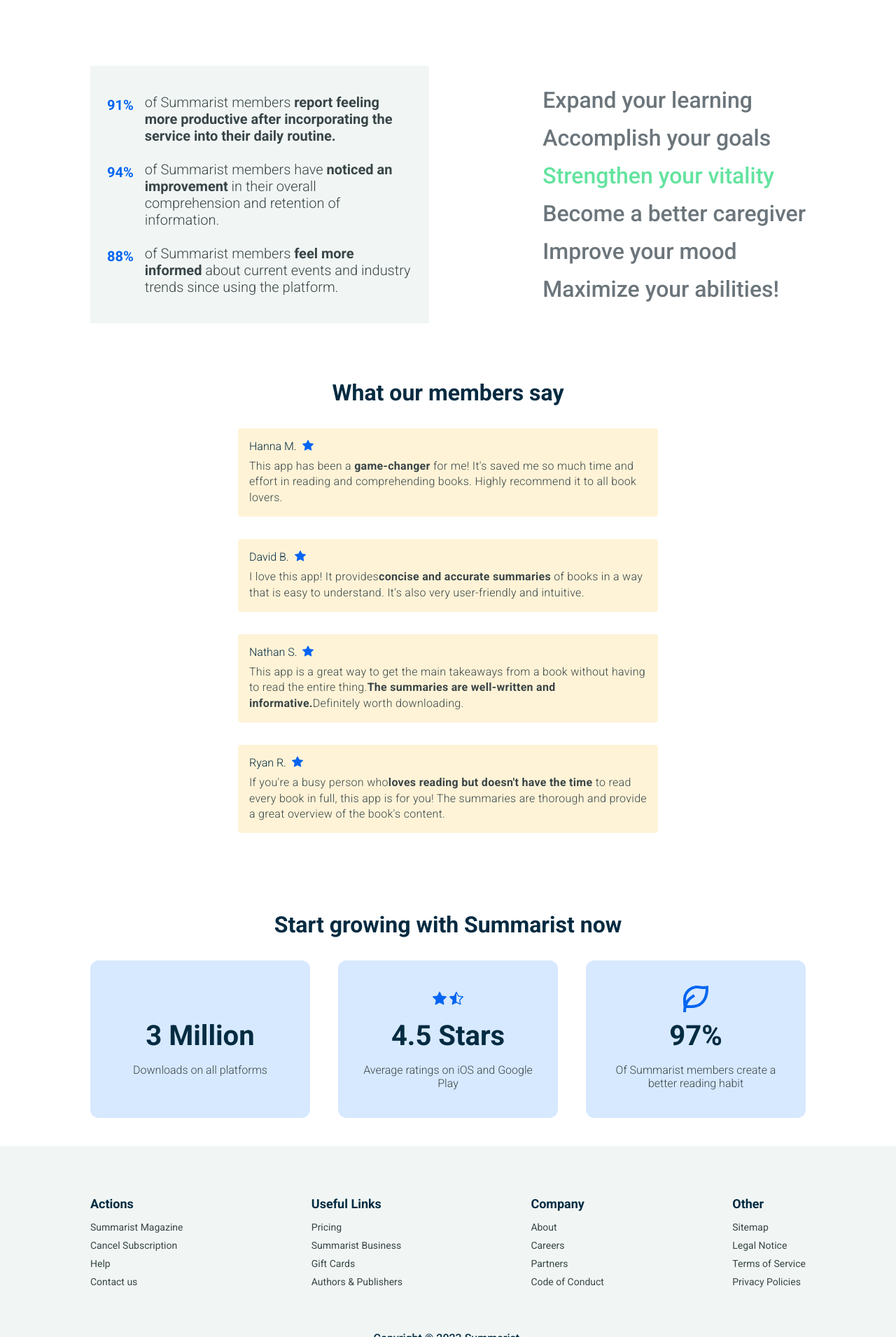
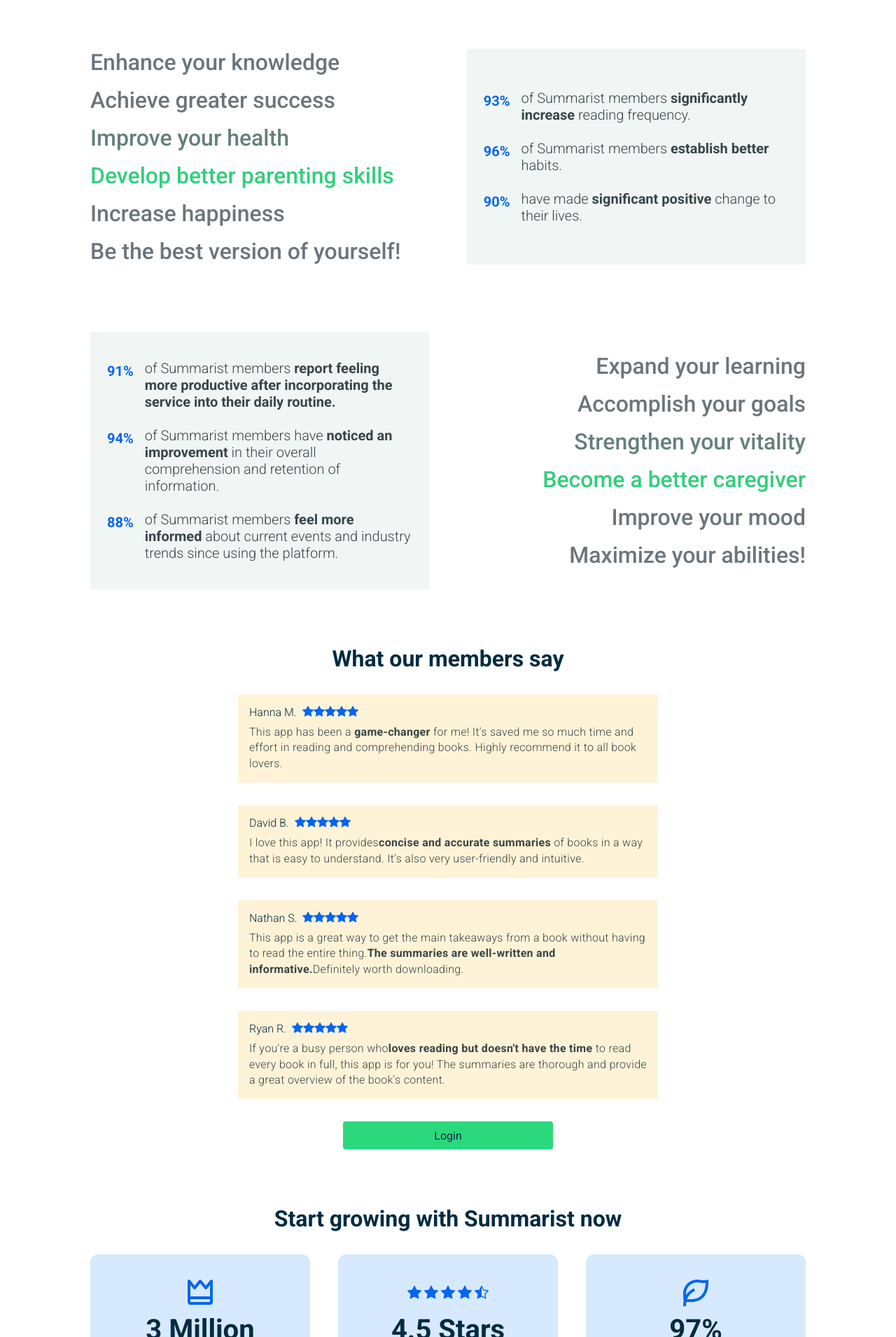
Before and after one commit to Franklin28create/julius-summarist, a Next.js app: page / in a window 1280 px wide. Shown: the part 750-2660 px from the top of the page at 70% size. Built offline with nearby package versions, Linux system fonts and the light colour scheme.

Commit message:
homepagea1 test

```diff
--- a/app/Statistics.tsx
+++ b/app/Statistics.tsx
@@ -14,8 +14,7 @@
   }, []);
 
   return (
-    <div className="statistics__wrapper">
-      <div className="statistics__content--header">
+    <>
         <div className={`statistics__heading ${activeIndex === 0 ? "statistics__heading--active" : ""}`}>
           Enhance your knowledge
         </div>
@@ -34,8 +33,8 @@
         <div className={`statistics__heading ${activeIndex === 5 ? "statistics__heading--active" : ""}`}>
           Be the best version of yourself!
         </div>
-      </div>
       {/* keep your statistics details box here */}
-    </div>
+
+    </>
   );
 }
--- a/app/Statistics2.tsx
+++ b/app/Statistics2.tsx
@@ -14,8 +14,7 @@
   }, []);
 
   return (
-    <div className="statistics__wrapper">
-      <div className="statistics__content--header">
+    <>
         <div className={`statistics__heading ${activeIndex === 0 ? "statistics__heading--active" : ""}`}>
           Expand your learning
         </div>
@@ -34,8 +33,8 @@
         <div className={`statistics__heading ${activeIndex === 5 ? "statistics__heading--active" : ""}`}>
           Maximize your abilities!
         </div>
-      </div>
       {/* keep your statistics details box here */}
-    </div>
+
+    </>
   );
 }
--- a/app/globals.css
+++ b/app/globals.css
@@ -209,8 +209,6 @@
   font-weight: 300;
 }
 
-
-
 .statistics__heading {
   font-size: 32px;
   font-weight: 500;
@@ -222,19 +220,15 @@
   margin-bottom: 0;
 }
 
+.statistics__heading {
+  font-size: 32px;
+  font-weight: 500;
+  color: #6b757b;
+  margin-bottom: 16px;
+  transition: color 300ms ease;
+}
 .statistics__heading--active {
   color: #2bd97c;
-  animation: statisticsBlink 900ms ease-in-out infinite;
-}
-
-@keyframes statisticsBlink {
-  0%, 100% {
-    opacity: 1;
-  }
-
-  50% {
-    opacity: 0.35;
-  }
 }
 
 .statistics__wrapper {
--- a/app/layout.tsx
+++ b/app/layout.tsx
@@ -4,10 +4,12 @@
 import { AiFillAudio, AiFillFileText, AiFillBulb } from "react-icons/ai";
 import { BsStarFill, BsStarHalf } from "react-icons/bs";
 import { RiLeafLine } from "react-icons/ri";
+import { BiCrown } from "react-icons/bi";
 import "./globals.css"
 import Navbar from "./Navbar";
 import Statistics from "./Statistics";
 import Statistics2 from "./Statistics2";
+import Hero from "./Hero";
 
 
 const geistSans = Geist({
@@ -48,6 +50,7 @@
         </ul>
       </div>
     </nav>
+    <Hero />
     {children}
     <section id="features">
       <div className="container">
@@ -153,6 +156,10 @@
                 <div className="review__name">Hanna M.</div>
                 <div className="review__stars">
                   <BsStarFill />
+                  <BsStarFill />
+                  <BsStarFill />
+                  <BsStarFill />
+                  <BsStarFill />
                 </div>
               </div>
               <div className="review__body">
@@ -166,6 +173,10 @@
                 <div className="review__name">David B.</div>
                 <div className="review__stars">
                   <BsStarFill />
+                  <BsStarFill />
+                  <BsStarFill />
+                  <BsStarFill />
+                  <BsStarFill />
                 </div>
               </div>
               <div className="review__body">
@@ -178,6 +189,10 @@
               <div className="review__header">
                 <div className="review__name">Nathan S.</div>
                 <div className="review__stars">
+                  <BsStarFill />
+                  <BsStarFill />
+                  <BsStarFill />
+                  <BsStarFill />
                   <BsStarFill />
                 </div>
               </div>
@@ -193,6 +208,10 @@
                 <div className="review__name">Ryan R.</div>
                 <div className="review__stars">
                   <BsStarFill />
+                  <BsStarFill />
+                  <BsStarFill />
+                  <BsStarFill />
+                  <BsStarFill />
                 </div>
               </div>
               <div className="review__body">
@@ -204,7 +223,7 @@
             </div>
           </div>
           <div className="reviews__btn--wrapper">
-            {/* <button className="btn home__cta--btn">Login</button> */}
+            <button className="btn home__cta--btn">Login</button>
           </div>
         </div>
       </div>
@@ -216,13 +235,16 @@
           <div className="numbers__wrapper">
             <div className="numbers">
               <div className="numbers__icon">
-                {/* <BiCrown /> */}
+                <BiCrown />
               </div>
               <div className="numbers__title">3 Million</div>
               <div className="numbers__sub--title">Downloads on all platforms</div>
             </div>
             <div className="numbers">
               <div className="numbers__icon numbers__star--icon">
+                <BsStarFill />
+                <BsStarFill />
+                <BsStarFill />
                 <BsStarFill />
                 <BsStarHalf />
               </div>
```
Also changed, not shown: app/ReviewsButton.tsx (added, +23 -0 lines).
